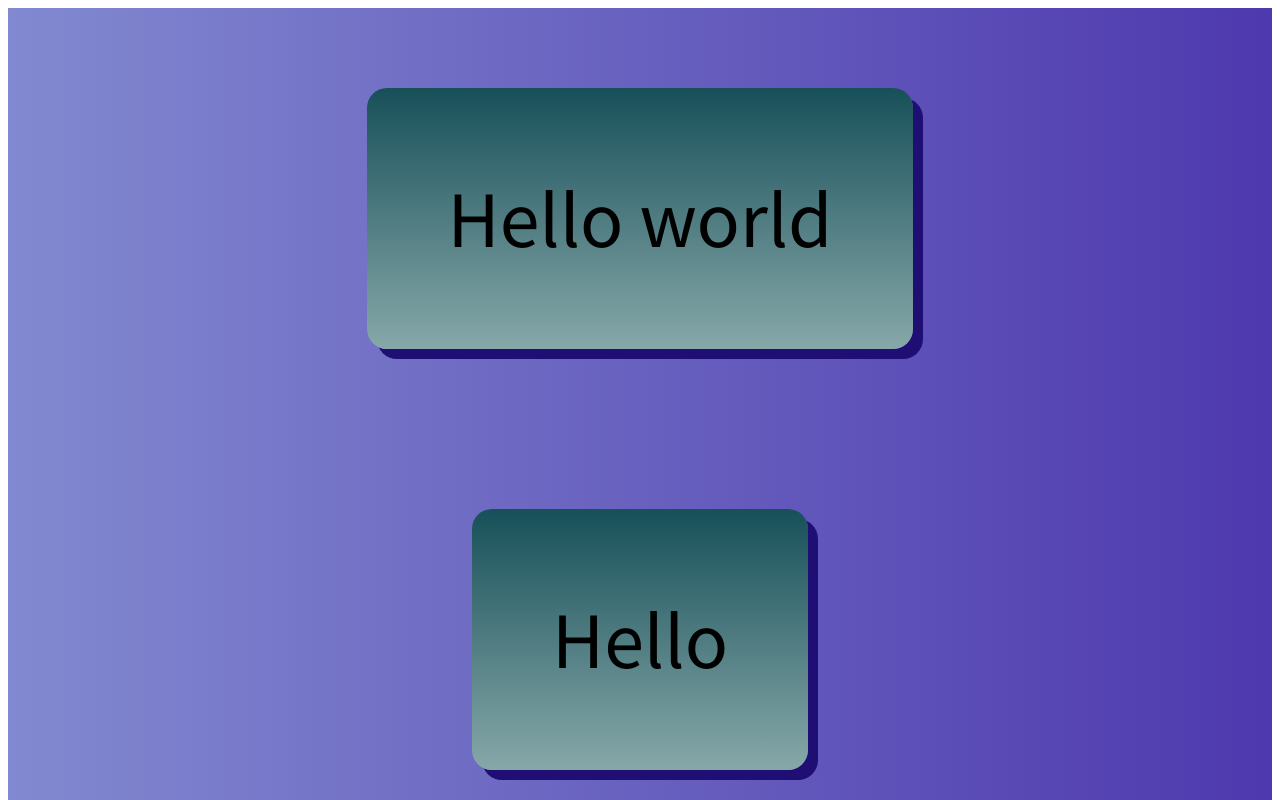
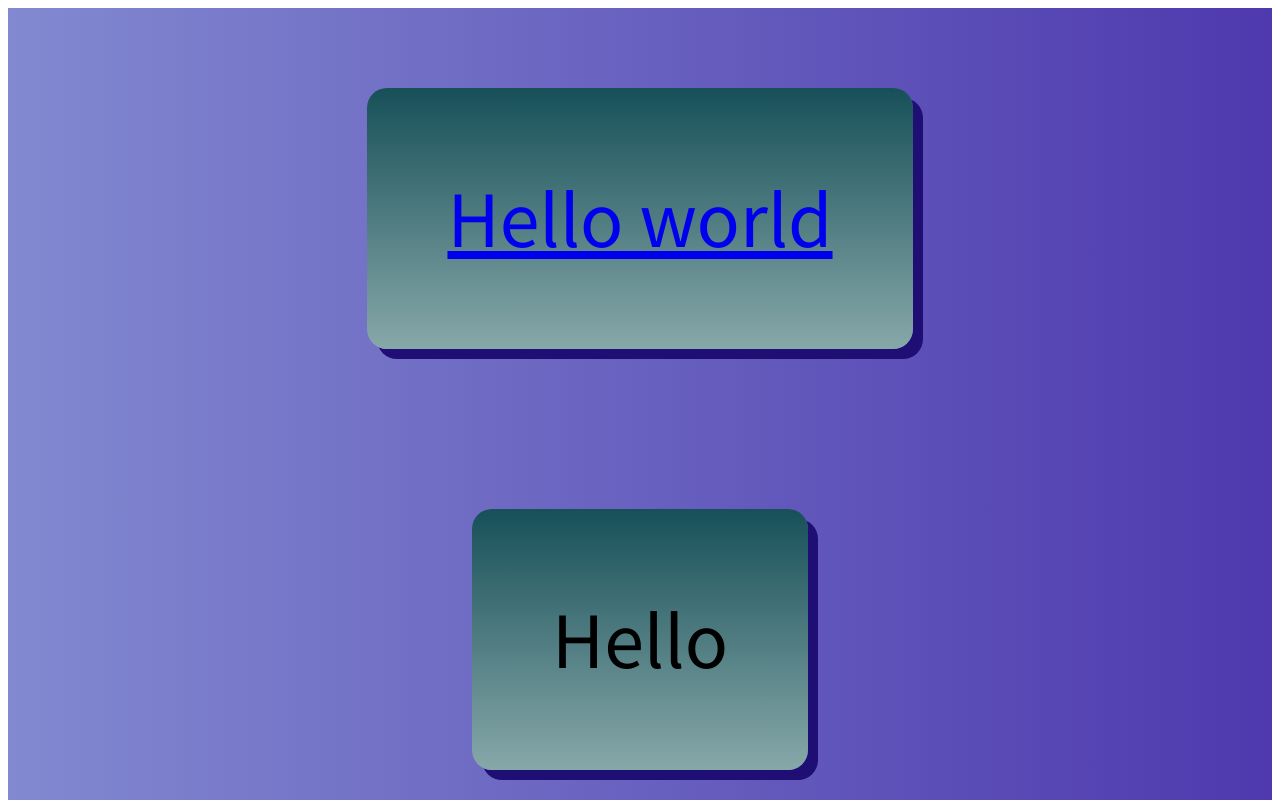
Before and after one commit to NaughtyLittleGays/hello-world, a plain HTML site: page index.html in a window 1280 px wide. Shown: the top 800 px of the page. Drawn offline with Linux system fonts and the light colour scheme; a web font is replaced by a local one.

Commit message:
Add rickroll to hello world button

```diff
--- a/index.html
+++ b/index.html
@@ -19,7 +19,7 @@
   </head>
   <body>
     <div class="flex-container">
-      <div class="flex-child">Hello world</div>
+      <a href="https://youtu.be/dQw4w9WgXcQ?si=uxtBwxInrRQ2IpMu"><div class="flex-child">Hello world</div></a>
       <p class="flex-child">Hello</p>
     </div>
     <img
```
